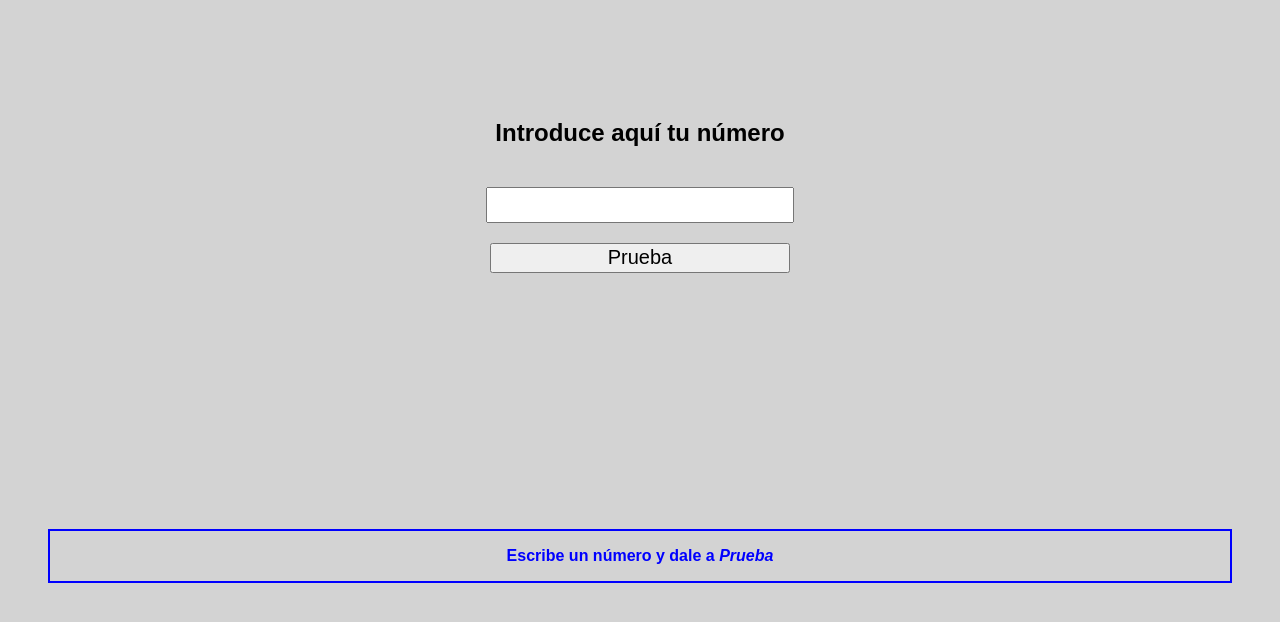
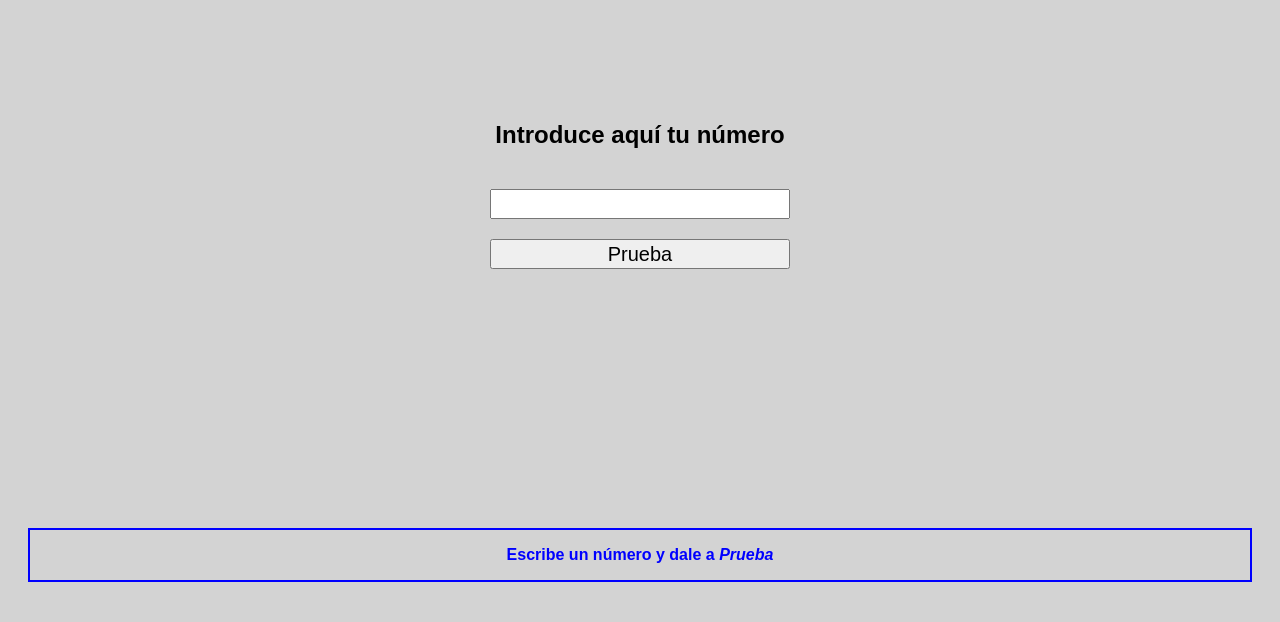
Before and after one commit to alejandrasotoa/Guess-the-secret-number-game-, a plain HTML site: page index.html in a window 1280 px wide. Shown: the part 158-780 px from the top of the page. Drawn offline with Linux system fonts and the light colour scheme.

Commit message:
fixes minor things styles

```diff
--- a/styles/main.css
+++ b/styles/main.css
@@ -6,8 +6,11 @@ body {
     flex-direction: column;
     justify-content: space-around;
     align-items: center;
-    padding: 0 50px;
+    padding: 0 30px;
     margin: 0;
+    min-width: 320px;
+    box-sizing: border-box;
+    text-align: center;
 }
 
 .main__counter {
@@ -31,6 +34,7 @@ body {
     margin-top: 20px;
     text-align: center;
     font-size: 20px;
+    box-sizing: border-box;
 }
 
 .main__info {
```
